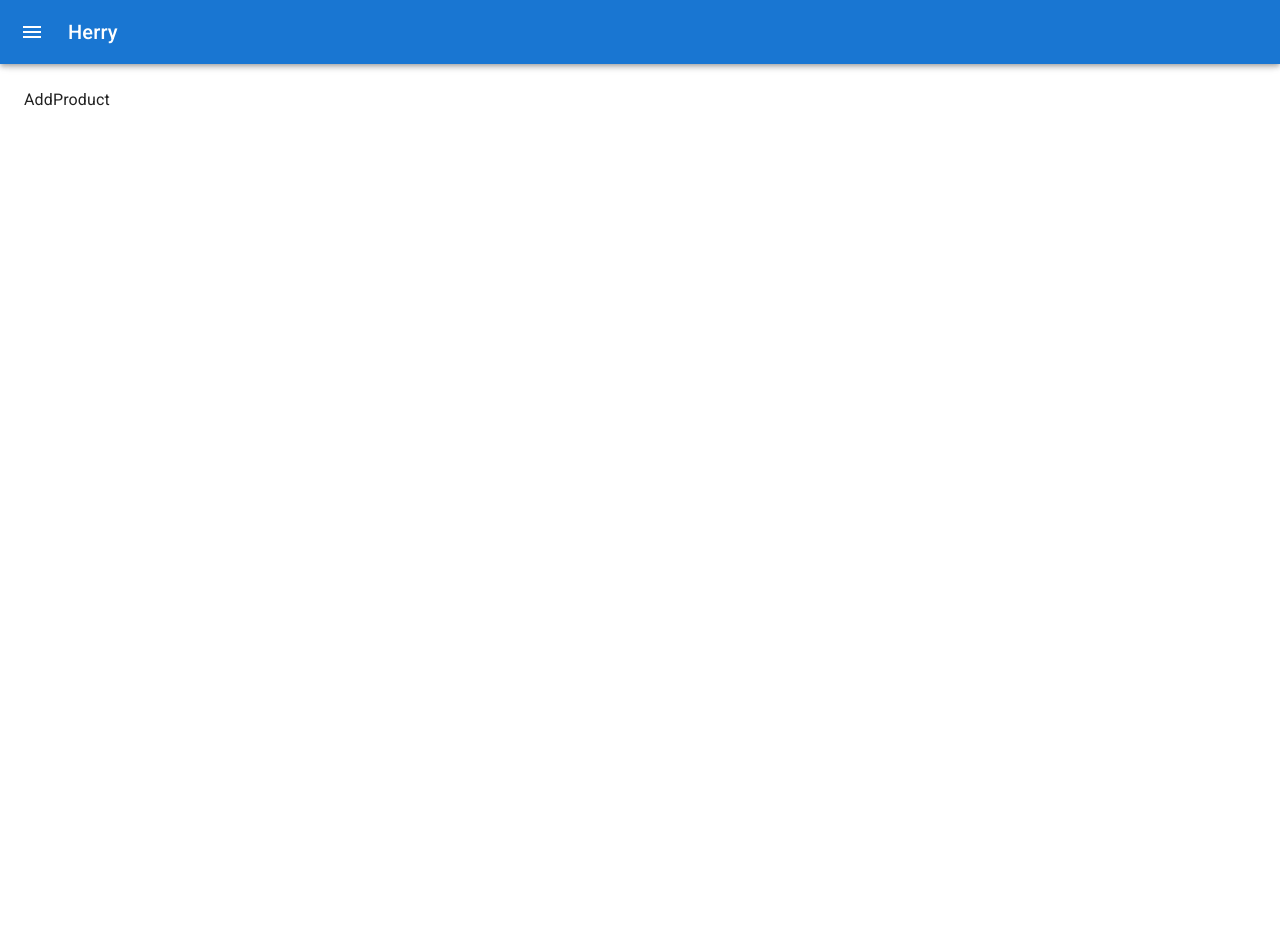
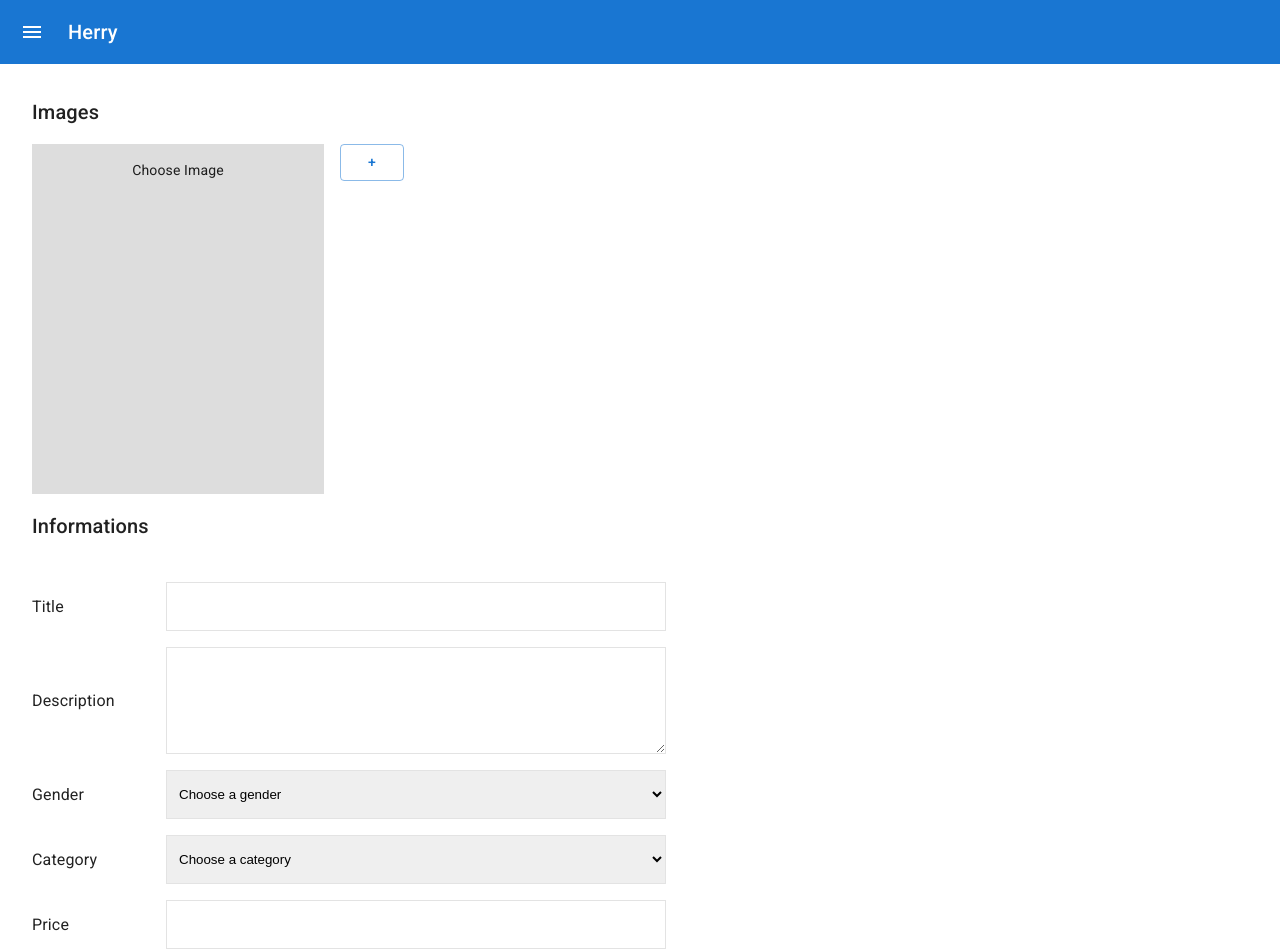
Before and after one commit to devferno/herry-admin, a React (Create React App) app: page /products/add in a window 1280 px wide. Shown: the top 952 px of the page. Before the commit the page ends 800 px from the top, so only its background shows below. Built offline with nearby package versions, Linux system fonts and the light colour scheme; sample sign-in values are in the browser's storage.

Commit message:
add product ui

```diff
--- a/src/App.js
+++ b/src/App.js
@@ -18,7 +18,9 @@ const App = () => {
   return (
 
     <Routes>
+
         <Route element={<PrivateRoute/>}>
+
         <Route path="/" element={<Home/>}/>
         <Route path="/products" element={<Product/>}/>
         <Route path="/users" element={<Users/>}/>
--- a/src/Pages/AddProduct.js
+++ b/src/Pages/AddProduct.js
@@ -1,9 +1,123 @@
-import React from 'react'
+import { useState } from "react";
+import { Box, Button, Typography,Grid,Select,FormControl,MenuItem,InputLabel } from "@mui/material";
+import {styled} from "@mui/material/styles";
 
-const AddProduct = () => {
-  return (
-    <div>AddProduct</div>
+const CustomInput=styled("input")(({theme})=>({
+  padding:theme.spacing(2),
+  outline:"none",
+  border:"solid 1px #e3e3e3",
+  width:"100%",
+  maxWidth:"500px",
+  margin:"8px 0"
+})
+)
+
+const CustomFormGroup=styled("div")(({theme})=>({
+  display:"flex",
+  alignItems:"center",
+  flexDirection:"row",
+  justifyContent:"space-between",
+}))
+
+export const ImageInputs=({addInput,previews,handleImageChange,images,setImages})=>{
+
+
+  return(
+    <Grid container>
+          {images.map((item, id) => (
+            <Grid item xs={12} md={3} sx={{p:1}}>
+            <Box sx={{position:"relative",cursor:"pointer",minHeight:"350px",p:2,background:()=>previews[id]?`url(${previews[id]})`:"#ddd",backgroundSize:"cover",objectFit:"cover"}}>
+              <Typography variant="body2" textAlign="center">Choose Image</Typography>
+              <input style={{opacity:0,position:"absolute",top:"0",left:"0",width:"100%",height:"100%"}} type="file" onChange={(e) => handleImageChange(e, id)} />
+            </Box>
+            </Grid>
+          ))}
+          {images.length<4&&<Grid item xs={12} md={3} sx={{p:1}}>
+          <Button onClick={addInput} variant="outlined">+</Button>
+          </Grid>}
+          </Grid>
   )
 }
 
-export default AddProduct
+
+const AddProduct = () => {
+  const [images, setImages] = useState([""]);
+  const [previews,setPreviews] = useState([]);
+
+  const handleImageChange = (e, id) => {
+    const newImages = [...images];
+    newImages[id] = e.target.files[0];
+    const newPreviews = [...previews];
+    newPreviews[id]=URL.createObjectURL(e.target.files[0]);
+    setPreviews(newPreviews);
+    setImages(newImages);
+  };
+
+  const addInput = (e) => {
+    if (images.length < 4) {
+      const newImages = [...images, ""];
+      setImages(newImages);
+    }
+  };
+
+  return (
+    <Box>
+      <Box component="form">
+
+          <Typography variant="h6" sx={{p:1}}>Images</Typography>
+
+          <ImageInputs previews={previews} addInput={addInput} handleImageChange={handleImageChange} images={images} setImages={images}/>
+          <Typography variant="h6" sx={{p:1}}>Informations</Typography>
+          <Box sx={{p:1,width:"100%",maxWidth:"650px",my:2,display:"flex",flexDirection:"column"}}>
+            <CustomFormGroup>
+              <label>Title</label>
+              <CustomInput type="text" name="title"/>
+            </CustomFormGroup>
+            <CustomFormGroup>
+              <label>Description</label>
+
+              <textarea name="textarea" style={ {padding:"15px",outline:"none",
+  border:"solid 1px #e3e3e3",
+  width:"100%",
+  maxWidth:"500px",
+  margin:"8px 0"}} cols="40" rows="5"></textarea>
+            </CustomFormGroup>
+            <CustomFormGroup>
+              <label>Gender</label>
+              <select style={{border:"solid 1px #e3e3e3",
+  width:"100%",
+  maxWidth:"500px",padding:"15px 8px",  margin:"8px 0"}}>
+                <option  value="">Choose a gender</option>
+                <option value="men">Men</option>
+                <option value="women">Women</option>
+                <option value="kids">Kids</option>
+              </select>
+</CustomFormGroup>
+<CustomFormGroup>
+              <label>Category</label>
+              <select style={{border:"solid 1px #e3e3e3",
+  width:"100%",
+  maxWidth:"500px",padding:"15px 8px",  margin:"8px 0"}}>
+                <option  value="">Choose a category</option>
+                <option value="men">Men</option>
+                <option value="women">Women</option>
+                <option value="kids">Kids</option>
+              </select>
+</CustomFormGroup>
+            <CustomFormGroup>
+              <label>Price</label>
+              <CustomInput type="text" name="price"/>
+            </CustomFormGroup>
+            <CustomFormGroup>
+              <label>Stock</label>
+              <CustomInput type="text" name="stock"/>
+            </CustomFormGroup>
+            <Button>Add Product</Button>
+          </Box>
+
+      </Box>
+    </Box>
+  );
+};
+
+export default AddProduct;
--- a/src/Pages/Product.js
+++ b/src/Pages/Product.js
@@ -1,9 +1,30 @@
-import React from 'react'
+import React from "react";
+import SearchBar from "../components/SearchBar";
+import { Box, Button } from "@mui/material";
+import { ShoppingBagOutlined } from "@mui/icons-material";
+import ProductTable from "../components/ProductTable";
+import { Link } from "react-router-dom";
 
 const Product = () => {
   return (
-    <div>Product</div>
-  )
-}
+    <Box>
+      <Box sx={{ display: "flex", justifyContent: "space-between" }}>
+        <Link to="/products/add" style={{ textDecoration: "none" }}>
+          <Button
+            variant="contained"
+            endIcon={<ShoppingBagOutlined />}
+            sx={{ background: (theme) => theme.palette.primary.dark }}
 
-export default Product
+            disableElevation
+          >
+            Add Product
+          </Button>
+        </Link>
+        <SearchBar />
+      </Box>
+      <ProductTable />
+    </Box>
+  );
+};
+
+export default Product;
--- a/src/components/Layout.js
+++ b/src/components/Layout.js
@@ -82,7 +82,7 @@ export default function PersistentDrawerLeft({children}) {
   return (
     <Box sx={{ display: 'flex' }}>
       <CssBaseline />
-      <AppBar position="fixed" open={open}>
+      <AppBar position="fixed" open={open} elevation={0}>
         <Toolbar>
           <IconButton
             color="inherit"
--- /dev/null
+++ b/src/components/ProductTable.js
@@ -0,0 +1,37 @@
+import { Button, TableBody,Table,TableHead,TableRow,Paper,TableContainer, TableCell } from '@mui/material'
+import React from 'react'
+import ModeOutlinedIcon from '@mui/icons-material/ModeOutlined';
+import DeleteOutlinedIcon from '@mui/icons-material/DeleteOutlined';
+
+const ProductTable = () => {
+  return (
+    <TableContainer component={Paper} sx={{my:3}}>
+    <Table>
+        <TableHead>
+            <TableCell>Name</TableCell>
+            <TableCell>Category</TableCell>
+            <TableCell>Gender</TableCell>
+            <TableCell>Price</TableCell>
+            <TableCell>Stock</TableCell>
+            <TableCell>Update</TableCell>
+            <TableCell>Delete</TableCell>
+            <TableCell>Details</TableCell>
+        </TableHead>
+        <TableBody>
+        <TableRow>
+            <TableCell>Sweat shirt </TableCell>
+            <TableCell>SHIRT</TableCell>
+            <TableCell>Men</TableCell>
+            <TableCell>145</TableCell>
+            <TableCell>23</TableCell>
+            <TableCell><Button size="small"><ModeOutlinedIcon color="success"/></Button></TableCell>
+            <TableCell><Button size="small"><DeleteOutlinedIcon color="error"/></Button></TableCell>
+            <TableCell><Button size="small">More Details</Button></TableCell>
+        </TableRow>
+        </TableBody>
+    </Table>
+    </TableContainer>
+  )
+}
+
+export default ProductTable
--- /dev/null
+++ b/src/components/SearchBar.js
@@ -0,0 +1,42 @@
+import { SearchOutlined } from '@mui/icons-material'
+import { TextField,Button,Box,FormControl,InputLabel,Select,MenuItem } from '@mui/material'
+import React from 'react'
+
+const SearchBar = () => {
+  return (
+    <Box component="form" sx={{display:"flex",alignItems:"center"}}>
+        <FormControl sx={{minWidth:120,mx:1}} size="small">
+  <InputLabel id="demo-simple-select-label">Gender</InputLabel>
+  <Select
+    labelId="demo-simple-select-label"
+    id="demo-simple-select"
+    label="Gender"
+
+  >
+    <MenuItem value={10}>Men</MenuItem>
+    <MenuItem value={20}>Women</MenuItem>
+    <MenuItem value={30}>Kids</MenuItem>
+  </Select>
+
+
+</FormControl>
+<FormControl sx={{minWidth:120,mx:1}} size="small">
+  <InputLabel id="demo-simple-select-label">Category</InputLabel>
+  <Select
+    labelId="demo-simple-select-label"
+    id="demo-simple-select"
+    label="Gender"
+
+  >
+    <MenuItem value={10}>SHIRT</MenuItem>
+    <MenuItem value={20}>T-SHIRT</MenuItem>
+    <MenuItem value={30}>GILETS</MenuItem>
+  </Select>
+  </FormControl>
+        <TextField variant="outlined" size="small" label="name"/>
+        <Button ><SearchOutlined/></Button>
+    </Box>
+  )
+}
+
+export default SearchBar
--- a/src/index.js
+++ b/src/index.js
@@ -2,10 +2,18 @@ import React from "react";
 import ReactDom from "react-dom";
 import App from "./App.js";
 import {BrowserRouter} from "react-router-dom";
+import {createTheme,ThemeProvider} from "@mui/material/styles";
+
+const theme = createTheme({
+    palette:{
+        mode:"light"
+    }
+})
 
 ReactDom.render(
     <React.StrictMode>
-        <BrowserRouter><App/></BrowserRouter>
+        <BrowserRouter>
+        <ThemeProvider theme={theme}><App/></ThemeProvider></BrowserRouter>
 
     </React.StrictMode>,document.getElementById("root")
 )
```
